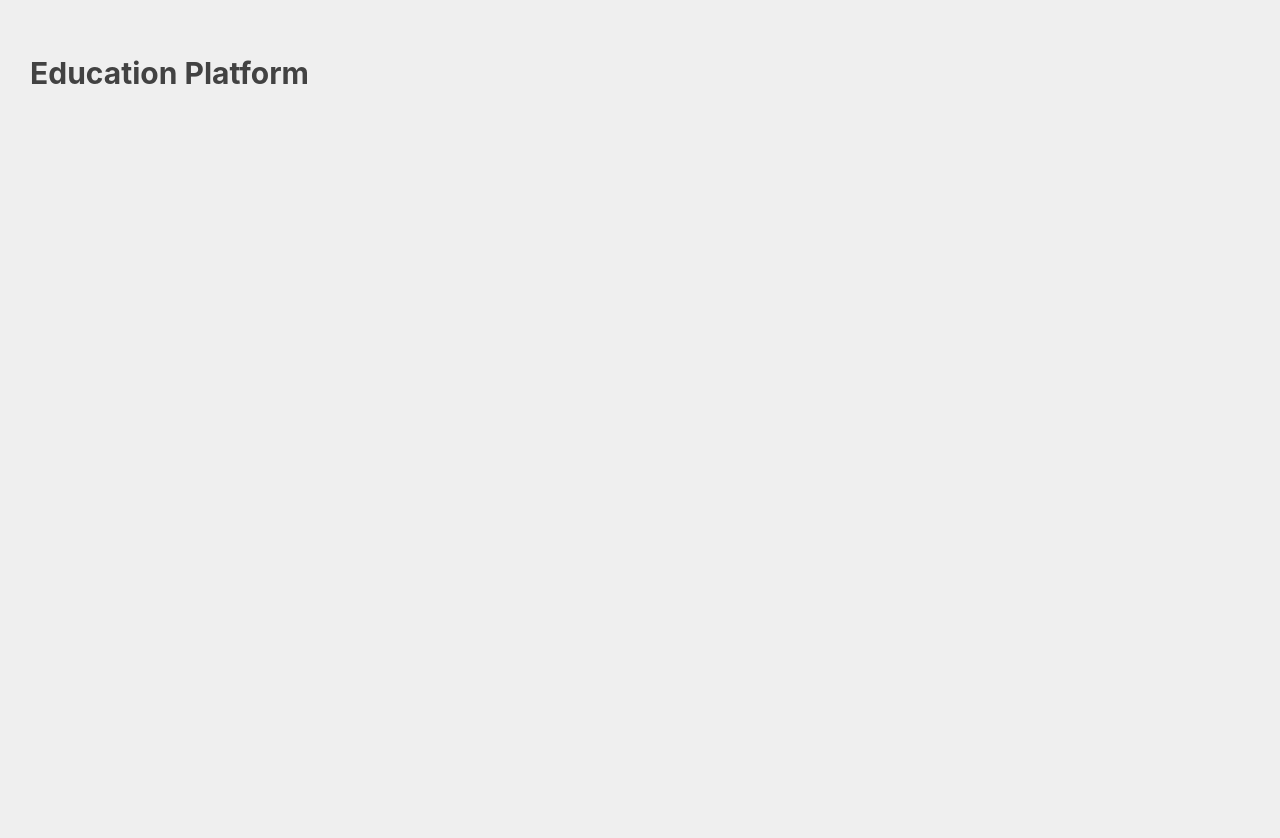
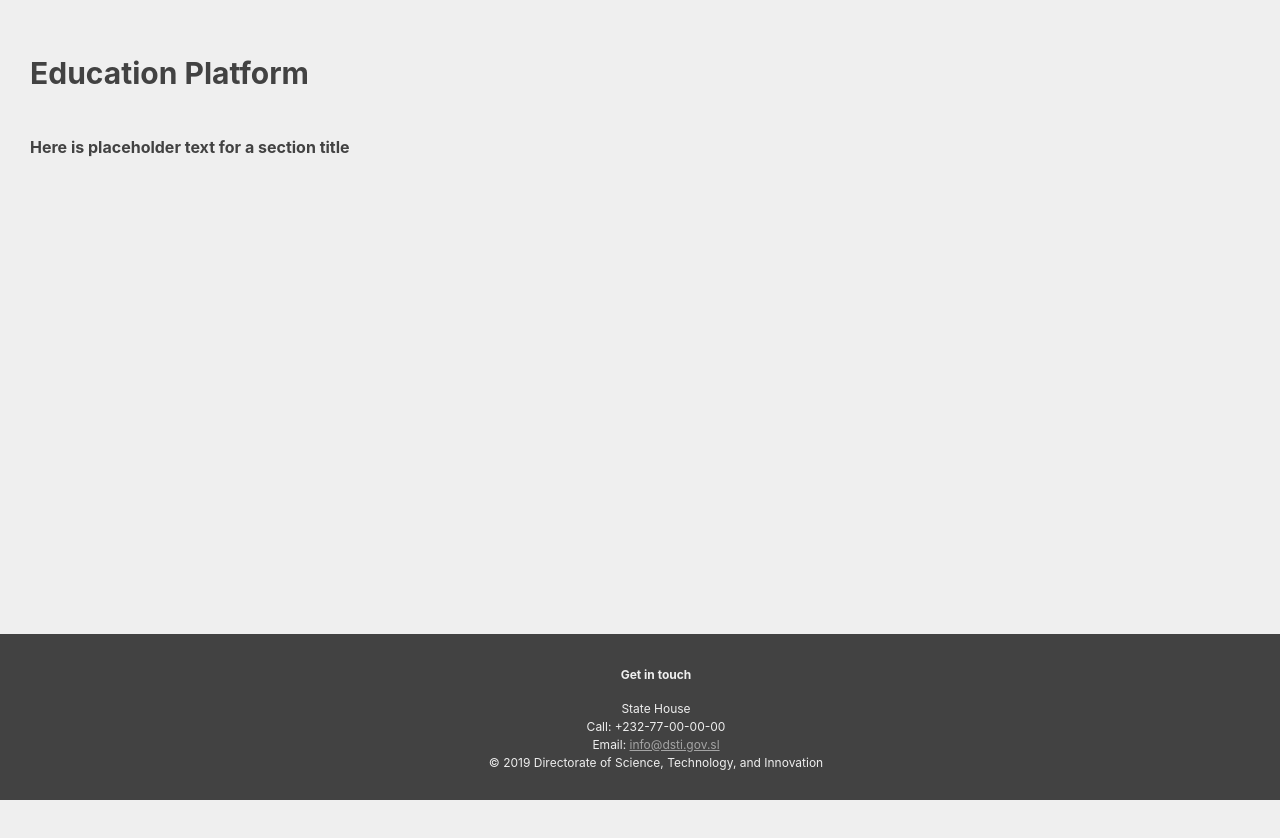
Before and after one commit to mikefab/dsti-education-platform, a React (Create React App) app in the folder education_platform/: page / in a window 1280 px wide. Shown: the top 838 px of the page. Built offline with nearby package versions, Linux system fonts and the light colour scheme.

Commit message:
substitute out text for header, footer, and section components

```diff
--- a/education_platform/src/App.js
+++ b/education_platform/src/App.js
@@ -1,15 +1,16 @@
 import React, { Component } from 'react';
 import './App.css';
+import Section from './Section';
+import Header from './Header';
+import Footer from './Footer';
 
 class App extends Component {
   render() {
     return (
       <div className="App">
-        <header className="App-header">
-          <h2>
-            Education Platform
-          </h2>
-        </header>
+        <Header />
+        <Section className="body"/>
+        <Footer />
       </div>
     );
   }
```
